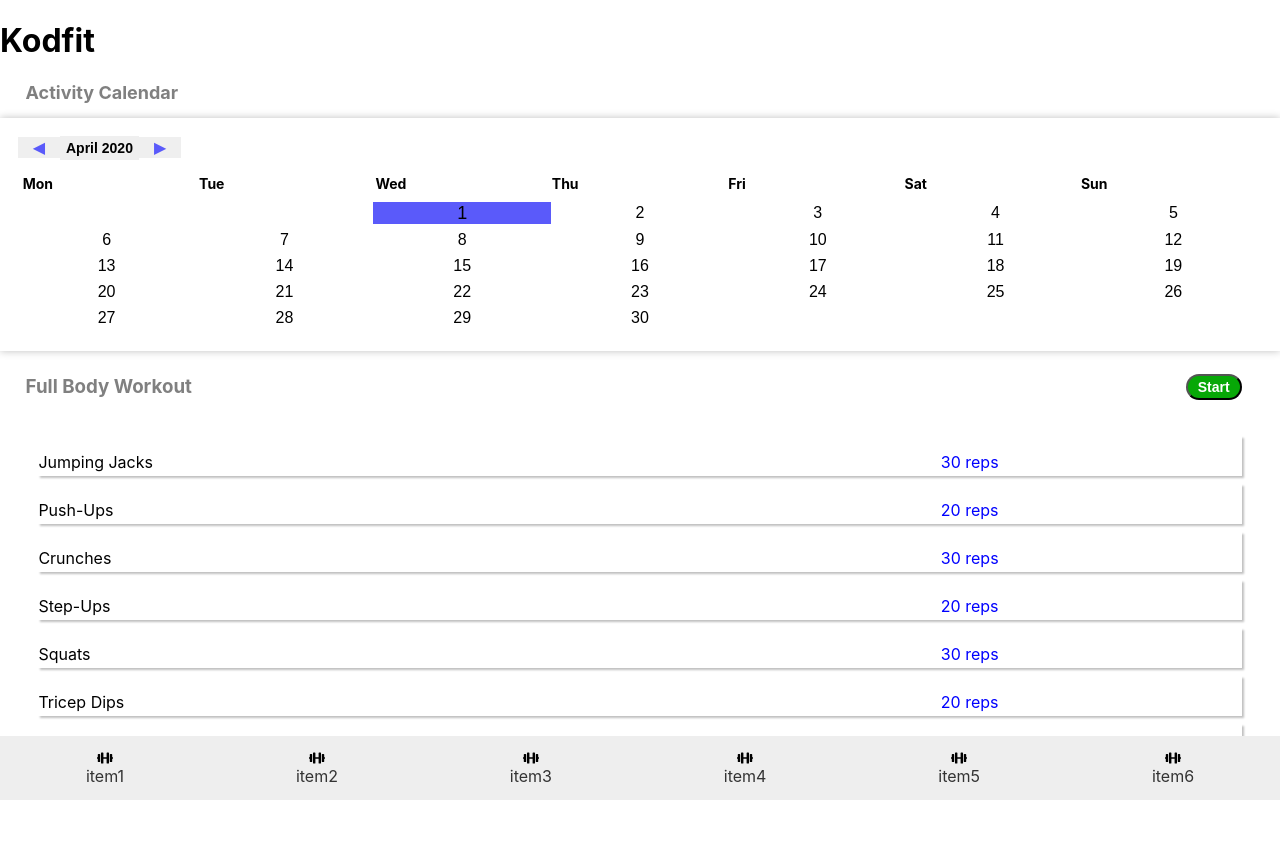
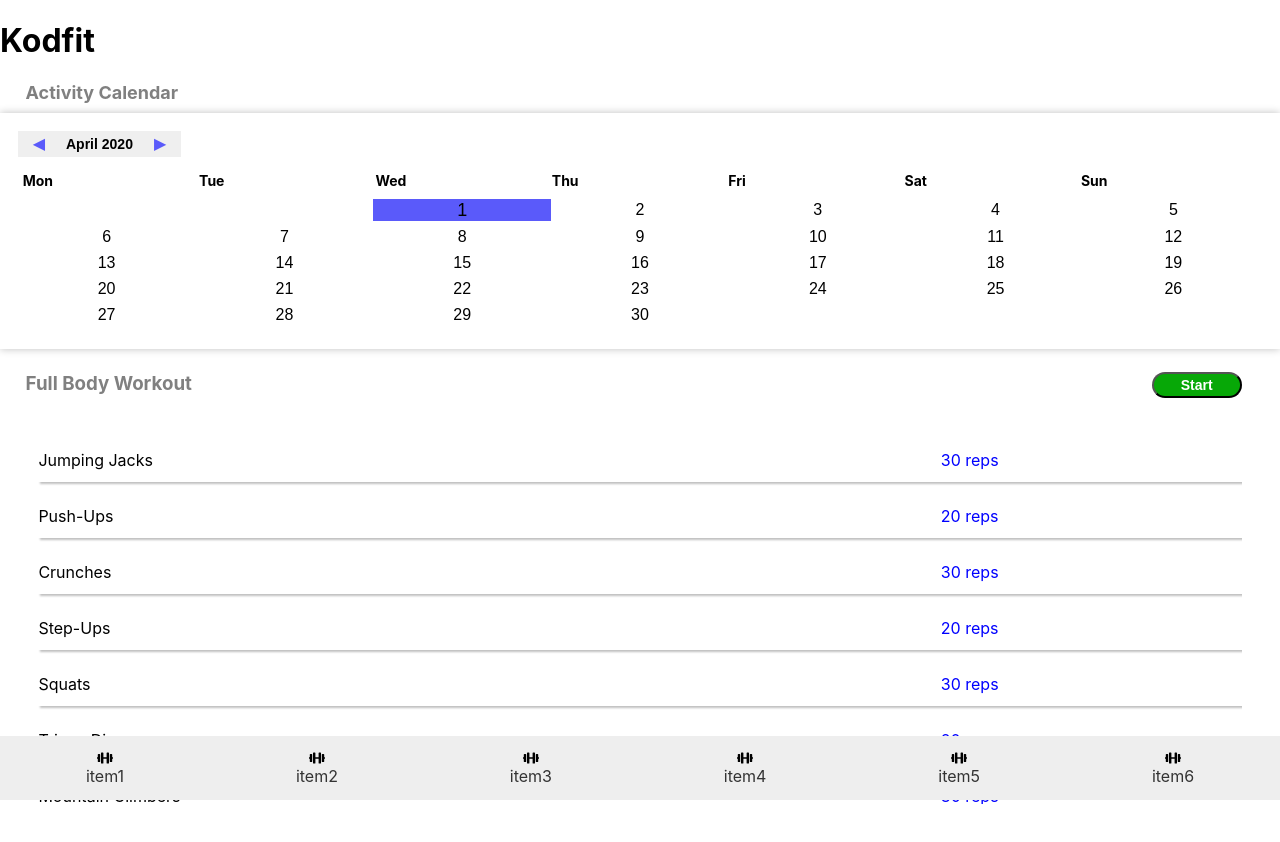
Before and after one commit to phapsides/kodfit, a React (Create React App) app: page /calendar in a window 1280 px wide. Before the commit the page ends 800 px from the top, so only its background shows below. Built offline with nearby package versions, Linux system fonts and the light colour scheme.

Commit message:
components created for exercise list and exercise data tree, also added scroll functionality

```diff
--- a/src/App.css
+++ b/src/App.css
@@ -1,4 +1,3 @@
-
 * {
   box-sizing: border-box;
 }
--- a/src/App.js
+++ b/src/App.js
@@ -14,6 +14,7 @@
 import Tracker from './Tracker/Tracker';
 import Login from './Login/Login';
 import Timer from './Timer/Timer';
+
 
 function App() {
 	return (
--- a/src/CalendarApp/CalendarApp.css
+++ b/src/CalendarApp/CalendarApp.css
@@ -1,5 +1,5 @@
 .calendarTitle {
-    padding-bottom: 10px;
+    padding-bottom: 5px;
     color: grey;
     font-size: 18px;
     margin: 0;
@@ -29,7 +29,8 @@
 
 .react-calendar__navigation__arrow {
     font-size: 16px;
-    padding: 1px 15px;
+    height: 26px;
+    padding: 0 15px;
     border: none;
     color: rgb(90, 90, 250);
 }
@@ -38,7 +39,7 @@
     font-size: 14px;
     font-weight: bold;
     border: none;
-    height: 24px;
+    height: 26px;
 }
 
 .react-calendar__tile {
@@ -74,3 +75,31 @@
 .react-calendar__month-view__days {
     margin-top: 5px;
 }
+
+
+.calendarWorkoutContainer .ContainerContent {
+    display: flex;
+    flex-direction: column;
+    position: relative;
+
+}
+
+.ContainerContent .title {
+    color: grey;
+    margin-bottom: 0;
+    text-align: left;
+    margin-left: 2%;
+}
+
+.ContainerContent .button {
+    background-color: rgb(7, 168, 7);
+    color: white;
+    font-size: 14px;
+    font-weight: bold;
+    position: absolute;
+    padding: 3px 10px;
+    width: 90px;
+    border-radius: 35px;
+    right: 3%;
+    top: 18px;
+}
--- a/src/CalendarApp/CalendarApp.js
+++ b/src/CalendarApp/CalendarApp.js
@@ -1,6 +1,7 @@
 import React, { useState } from 'react';
 import Calendar from 'react-calendar';
-import WorkoutExerciseList from '../WorkoutsMain/WorkoutExerciseList/WorkoutExerciseList.js';
+import ExerciseList from '../WorkoutsMain/WorkoutExerciseList/WorkoutExerciseList.js';
+import getExerciseList from '../Data/ExercisesData.js';
 import './CalendarApp.css';
 
 
@@ -32,9 +33,29 @@
           />
         </main>
       </div>
-      <WorkoutExerciseList />
 
-    </div>
-  );
+
+        <div className="calendarWorkoutContainer">
+          <div className="ContainerContent">
+            <h3 className="title">Full Body Workout</h3>
+            <button className="button">Start</button>
+
+            <div className="calendarExerciseList"> {
+
+              getExerciseList().map(exercise => {
+                return (
+                  <ExerciseList
+                  key={exercise.exerciseName}
+                  exerciseName={exercise.exerciseName}
+                  reps={exercise.reps}
+                  />
+                );
+            })
+            }
+            </div>
+          </div>
+        </div>
+      </div>
+    );
 
 }
--- /dev/null
+++ b/src/Data/ExercisesData.js
@@ -0,0 +1,51 @@
+//This function holds some data for the mock exercises we have currently
+
+export default function getExerciseData() {
+
+    return [{
+        exerciseName: "Jumping Jacks",
+        reps: "30 reps",
+        id: "Jumping Jacks",
+        },
+        {
+        exerciseName: "Push-Ups",
+        reps: "20 reps",
+        id: "Push-Ups",
+        },
+        {
+        exerciseName: "Crunches",
+        reps: "30 reps",
+        id: "Crunches",
+        },
+        {
+        exerciseName: "Step-Ups",
+        reps: "20 reps",
+        id: "Step",
+        },
+        {
+        exerciseName: "Squats",
+        reps: "30 reps",
+        id: "Squats",
+        },
+        {
+        exerciseName: "Tricep Dips",
+        reps: "20 reps",
+        id: "Tricep Dips",
+        },
+        {
+        exerciseName: "Mountain Climbers",
+        reps: "30 reps",
+        id: "Tricep Dips",
+        },
+        {
+        exerciseName: "Plank Frog Jumps",
+        reps: "30 reps",
+        id: "Plank Frog Jumps",
+        },
+        {
+        exerciseName: "Commando",
+        reps: "30 reps",
+        id: "Commando",
+        },
+    ];
+ }
--- a/src/Timer/Timer.js
+++ b/src/Timer/Timer.js
@@ -73,7 +73,7 @@
             seconds: seconds,
         });
 
-        if (seconds == 0) {
+        if (seconds === 0) {
             clearInterval(this.timer);
         }
     }
--- a/src/Timer/TimerInput/TimerInput.js
+++ b/src/Timer/TimerInput/TimerInput.js
@@ -1,4 +1,4 @@
-import React from './node_modules/react';
+import React from 'react';
 
 export default function TimerInput({field}) {
     return (
--- a/src/WorkoutsMain/WorkoutExerciseList/WorkoutExerciseList.css
+++ b/src/WorkoutsMain/WorkoutExerciseList/WorkoutExerciseList.css
@@ -1,35 +1,14 @@
-
-.calendarWorkoutContainer .ContainerContent {
-    display: flex;
-    flex-direction: column;
-    position: relative;
-
+.calendarExerciseList {
+    margin: 3%;
+    height: 370px;
+    overflow: hidden;
+    overflow-y: scroll;
+    -ms-overflow-style: none;
 }
 
-.ContainerContent .title {
-    color: grey;
-    margin-bottom: 0;
-    text-align: left;
-    margin-left: 2%;
-}
-
-.ContainerContent .button {
-    background-color: rgb(7, 168, 7);
-    color: white;
-    font-size: 14px;
-    font-weight: bold;
-    position: absolute;
-    padding: 3px 10px;
-    border-radius: 35px;
-    right: 3%;
-    top: 18px;
-}
-
-.calendarExerciseList {
-    text-align: left;
-    margin: 3%;
-    margin-bottom: 0;
-}
+.calendarExerciseList::-webkit-scrollbar {
+    display: none;
+  }
 
 .calendarExerciseList .item {
     display: grid;
@@ -37,7 +16,7 @@
     box-shadow: 2px 2px 2px silver;
     margin-bottom: 8px;
     padding: 0;
-    height: 40px;
+    height: 48px;
 }
 
 .item .detailsName {
--- a/src/WorkoutsMain/WorkoutExerciseList/WorkoutExerciseList.js
+++ b/src/WorkoutsMain/WorkoutExerciseList/WorkoutExerciseList.js
@@ -1,44 +1,18 @@
 import React from 'react';
 import './WorkoutExerciseList.css';
 
-export default function WorkoutExerciseList() {
+
+export default class ExerciseList extends React.Component {
+
+  render() {
+    let { exerciseName, reps} = this.props;
+
     return (
-        <div className="calendarWorkoutContainer">
-        <div className="ContainerContent">
-          <h3 className="title">Full Body Workout</h3>
-          <button className="button">Start</button>
+          <div className="item">
+            <p className="detailsName">{exerciseName}</p>
+            <p className="detailsReps">{reps}</p>
+          </div>
+    )
 
-          <div className="calendarExerciseList">
-            <div className="item">
-              <p className="detailsName">Jumping Jacks</p>
-              <p className="detailsReps">30 reps</p>
-            </div>
-            <div className="item">
-              <p className="detailsName">Push-Ups</p>
-              <p className="detailsReps">20 reps</p>
-            </div>
-            <div className="item">
-              <p className="detailsName">Crunches</p>
-              <p className="detailsReps">30 reps</p>
-            </div>
-            <div className="item">
-              <p className="detailsName">Step-Ups</p>
-              <p className="detailsReps">20 reps</p>
-            </div>
-            <div className="item">
-              <p className="detailsName">Squats</p>
-              <p className="detailsReps">30 reps</p>
-            </div>
-            <div className="item">
-              <p className="detailsName">Tricep Dips</p>
-              <p className="detailsReps">20 reps</p>
-            </div>
-            <div className="item">
-              <p className="detailsName">Mountain Climbers</p>
-              <p className="detailsReps">30 reps</p>
-            </div>
-          </div>
-        </div>
-      </div>
-    )
 }
+}
```
